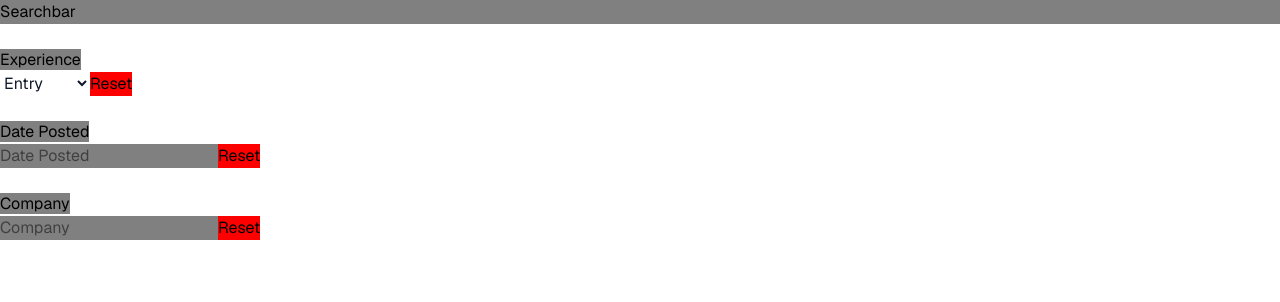
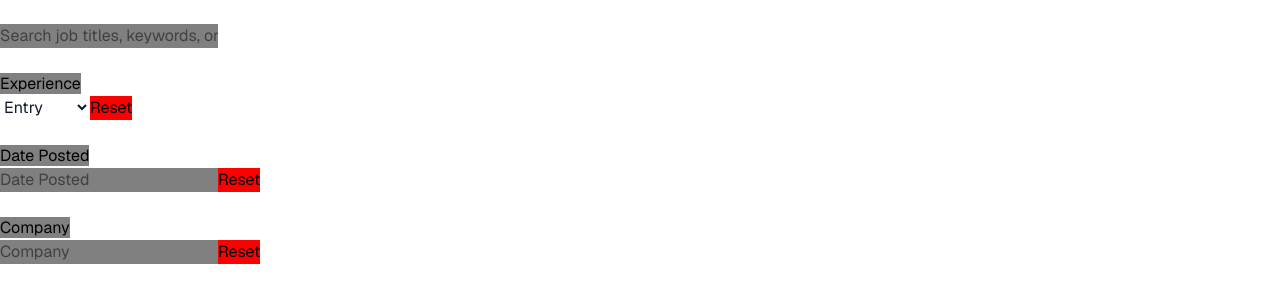
Before and after one commit to QwasarSV/Qwasar-Job-Board, a Next.js app in the folder frontend/qwasar-jobboard/: page /test_local_warren in a window 1280 px wide. Shown: the top 302 px of the page. Built offline with nearby package versions, Linux system fonts and the light colour scheme.

Commit message:
added searchbar func + notes

```diff
--- a/frontend/qwasar-jobboard/src/app/components/filter.js
+++ b/frontend/qwasar-jobboard/src/app/components/filter.js
@@ -1,4 +1,5 @@
 'use client';
+import { TextInput } from 'flowbite-react'; //  havent used yet - took from everyone's imports - warren
 import React, { useState, Text } from 'react';
 
 //  sort jobs depending on filter choice(s) by user
@@ -7,6 +8,9 @@ export default function JobsJson() {
     //  ------------
     //  sample json for testing
     let jobsJson = "./local_docker_testing/local_docker_results.json"
+
+    //  maybe use react setState?
+    let jobSearchResults = {}
 
     //  return jobs posted since specified date
     function jobDatePosted(jobs, chosenDate) {
@@ -17,6 +21,7 @@ export default function JobsJson() {
     }
 
     //  general job experience levels
+    //  any
     //  0 - 1 year
     //  1 - 3 years
     //  3 - 5 years
@@ -166,12 +171,23 @@ export default function JobsJson() {
         );
     }
 
+    //  not sure about naming
+    function SearchBarFilter() {
+        return (
+            <>
+                <input
+                    type='text'
+                    style={{ backgroundColor: 'gray', color: 'black' }}
+                    placeholder='Search job titles, keywords, or companies...'>
+                    </input>
+            </>
+        );
+    }
+
     return (
     <>
-        <p
-            style={{ backgroundColor: 'gray', color: 'black' }}>
-            Searchbar
-        </p>
+        <br></br>
+        <SearchBarFilter></SearchBarFilter>
         <div>
 
         </div>
--- a/frontend/qwasar-jobboard/src/app/test_local_warren/page.js
+++ b/frontend/qwasar-jobboard/src/app/test_local_warren/page.js
@@ -8,7 +8,9 @@ export default function HomePage() {
   const [searchInput, setSearchInput] = useState('')
   return (
     <>
+    <div todo='jobsjsonborder'>
       <JobsJson/>
+    </div>
     </>
   );
 }
```
